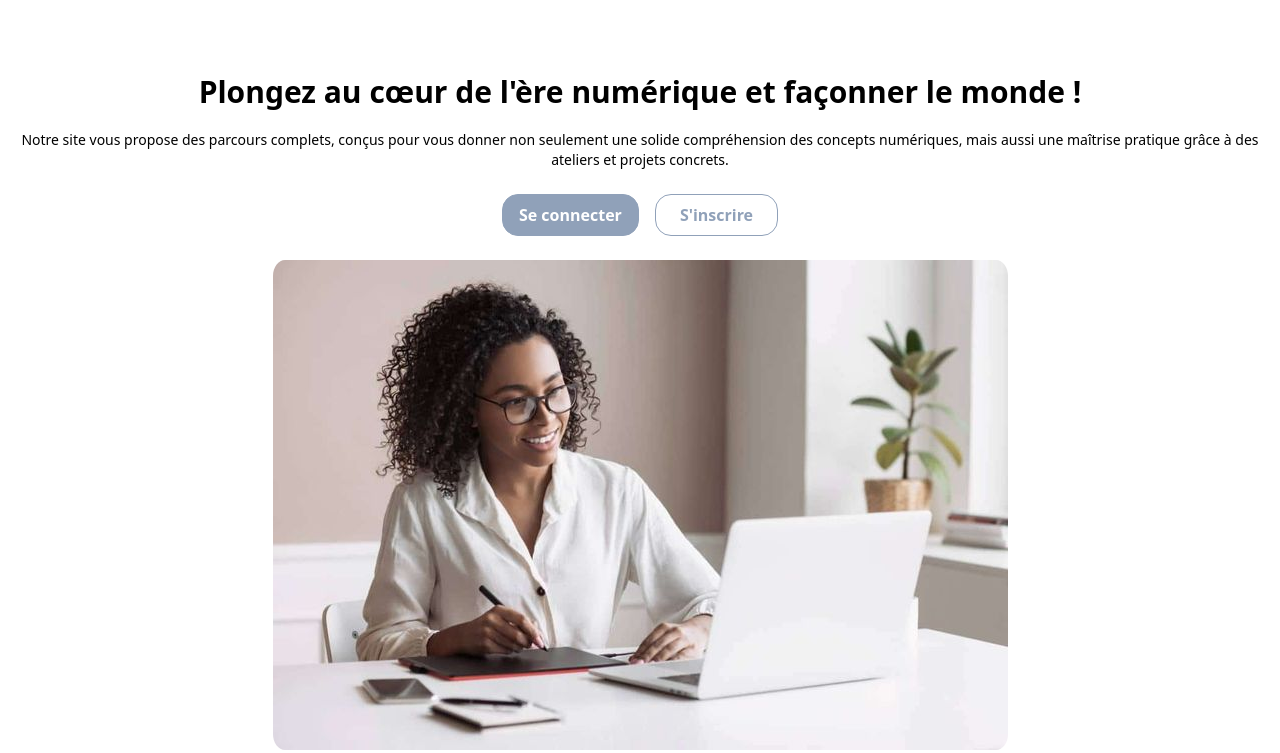
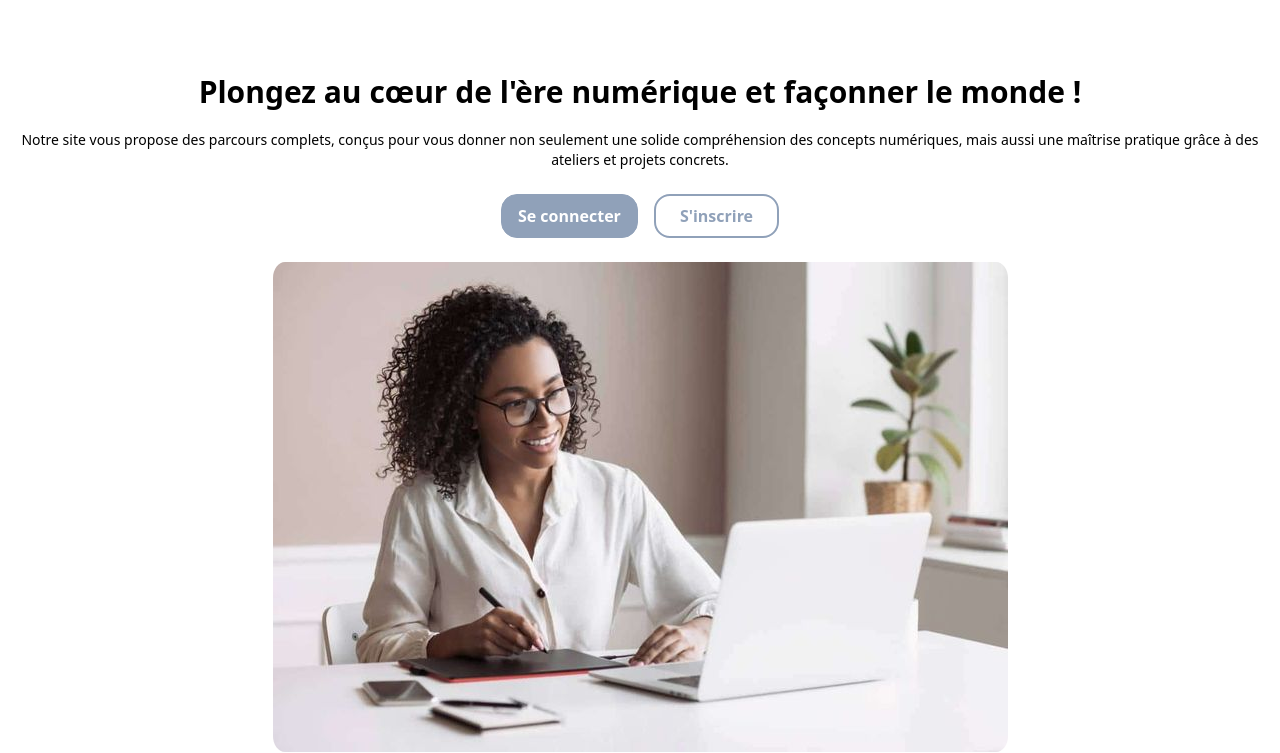
Before and after one commit to JoNgoma/beyinfo-lq, a plain HTML site: page index.html in a window 1280 px wide. Shown: the part 74-827 px from the top of the page. Drawn offline with Linux system fonts and the light colour scheme.

Commit message:
Add effet hover on btnInscription

```diff
--- a/index.html
+++ b/index.html
@@ -25,7 +25,7 @@
             <button id="btn-connexion" class="hover:bg-[#34495E] border border-slate-400 rounded-2xl w-fit p-2 px-4 font-bold text-white bg-slate-400">Se
                 connecter</button>
             <button id="btn-inscription"
-                class="border border-slate-400 rounded-2xl w-fit p-2 px-6 font-bold text-slate-400">S'inscrire</button>
+                class="hover:text-[#34495E] border-2 hover:border-[#34495E] border-slate-400 rounded-2xl w-fit p-2 px-6 font-bold text-slate-400">S'inscrire</button>
         </div>
         <div class="flex items-center justify-center">
             <img class="px-1 rounded-2xl" src="src/assets/img_acceuil.jpeg" alt="">
```
Also changed, not shown: src/output.css.
